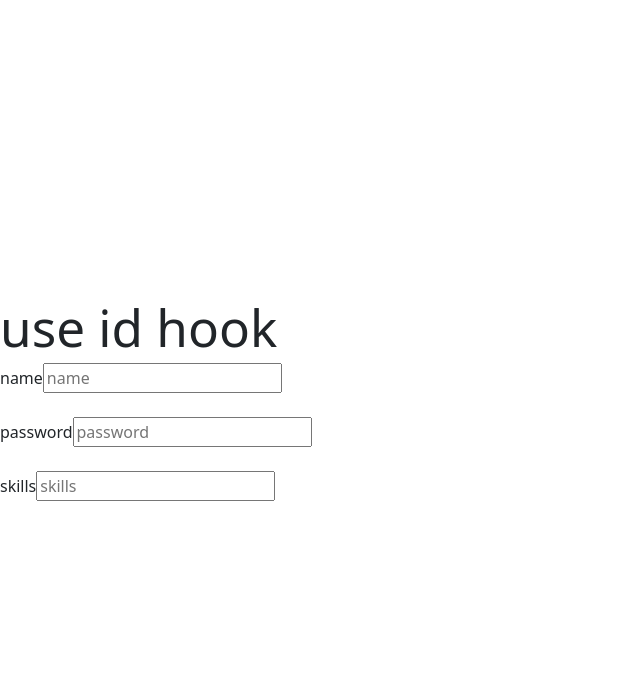
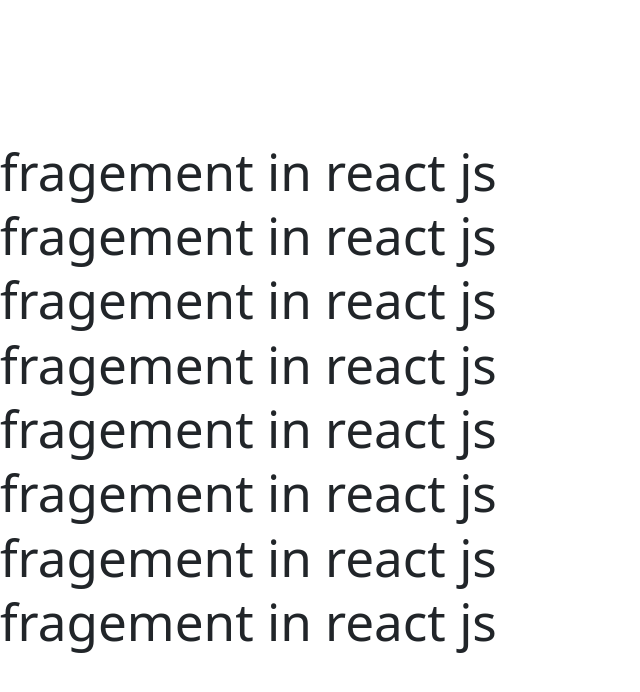
Before and after one commit to HaniWasim/learning-react, a React (Vite) app: page / in a window 1280 px wide. Shown: the top 692 px of the page, without its empty margins (0-640 px from the left). Built offline with nearby package versions, Linux system fonts and the light colour scheme; the HTML template or start-up script is replaced by a standard one.

Commit message:
Using Fragement

```diff
--- a/src/App.jsx
+++ b/src/App.jsx
@@ -1,4 +1,4 @@
-import { useState, useEffect, useTransition, useId } from "react";
+import { useState, useEffect, useTransition, useId, Fragment } from "react";
 // import User from "./userComp";
 import UserProps from "./prop";
 // import College from "./college";
@@ -1204,43 +1204,67 @@ import { useActionState } from "react";
 //   );
 // }
 
+// export default function App(params) {
+//   const name = useId();
+//   const password = useId();
+//   const skills = useId();
+
+//   return (
+//     <div>
+//       <h1>use id hook </h1>
+//       <form action="">
+//         <label htmlFor={name}>name</label>
+//         <input id={name} type="text" placeholder="name" />
+//         <br />
+//         <br />
+
+//         <label htmlFor={password}>password</label>
+//         <input id={password} type="text" placeholder="password"/>
+//         <br />
+//         <br />
+//         <label htmlFor={skills}>skills</label>
+//         <input id={skills} type="text" placeholder="skills"/>
+//       </form>
+//     </div>
+//     // <div>
+//     //   <h1>use id hook </h1>
+//     //   <form action="">
+//     //     <label htmlFor={name+'name'}>name</label>
+//     //     <input id={name+'name'} type="text" placeholder="name" />
+//     //     <br />
+//     //     <br />
+
+//     //     <label htmlFor={name+'password'}>password</label>
+//     //     <input id={name+'password'} type="text" placeholder="password"/>
+//     //     <br />
+//     //     <br />
+//     //     <label htmlFor={name+'skills'}>skills</label>
+//     //     <input id={"skills"} type="text" placeholder="skills"/>
+//     //   </form>
+//     // </div>
+//   );
+// }
+
 export default function App(params) {
-  const name = useId();
-  // const password = useId();
-  // const skills = useId();
+  return (
+    <Fragment>
+      {/*
+      <h1>fragement in react js</h1>
+      <h1>fragement in react js</h1> */}
+    <User/>
+    <User/>
+    <User/>
+    <User/>
 
-  return (
-    // <div>
-    //   <h1>use id hook </h1>
-    //   <form action="">
-    //     <label htmlFor={name}>name</label>
-    //     <input id={name} type="text" placeholder="name" />
-    //     <br />
-    //     <br />
-
-    //     <label htmlFor={password}>password</label>
-    //     <input id={password} type="text" placeholder="password"/>
-    //     <br />
-    //     <br />
-    //     <label htmlFor={skills}>skills</label>
-    //     <input id={skills} type="text" placeholder="skills"/>
-    //   </form>
-    // </div>
-    <div>
-      <h1>use id hook </h1>
-      <form action="">
-        <label htmlFor={name+'name'}>name</label>
-        <input id={name+'name'} type="text" placeholder="name" />
-        <br />
-        <br />
-
-        <label htmlFor={name+'password'}>password</label>
-        <input id={name+'password'} type="text" placeholder="password"/>
-        <br />
-        <br />
-        <label htmlFor={name+'skills'}>skills</label>
-        <input id={name+"skills"} type="text" placeholder="skills"/>
-      </form>
-    </div>
+    </Fragment>
   );
 }
+
+function User(params) {
+  return (
+    <Fragment>
+      <h1>fragement in react js</h1>
+      <h1>fragement in react js</h1>
+    </Fragment>
+  );
+}
```
